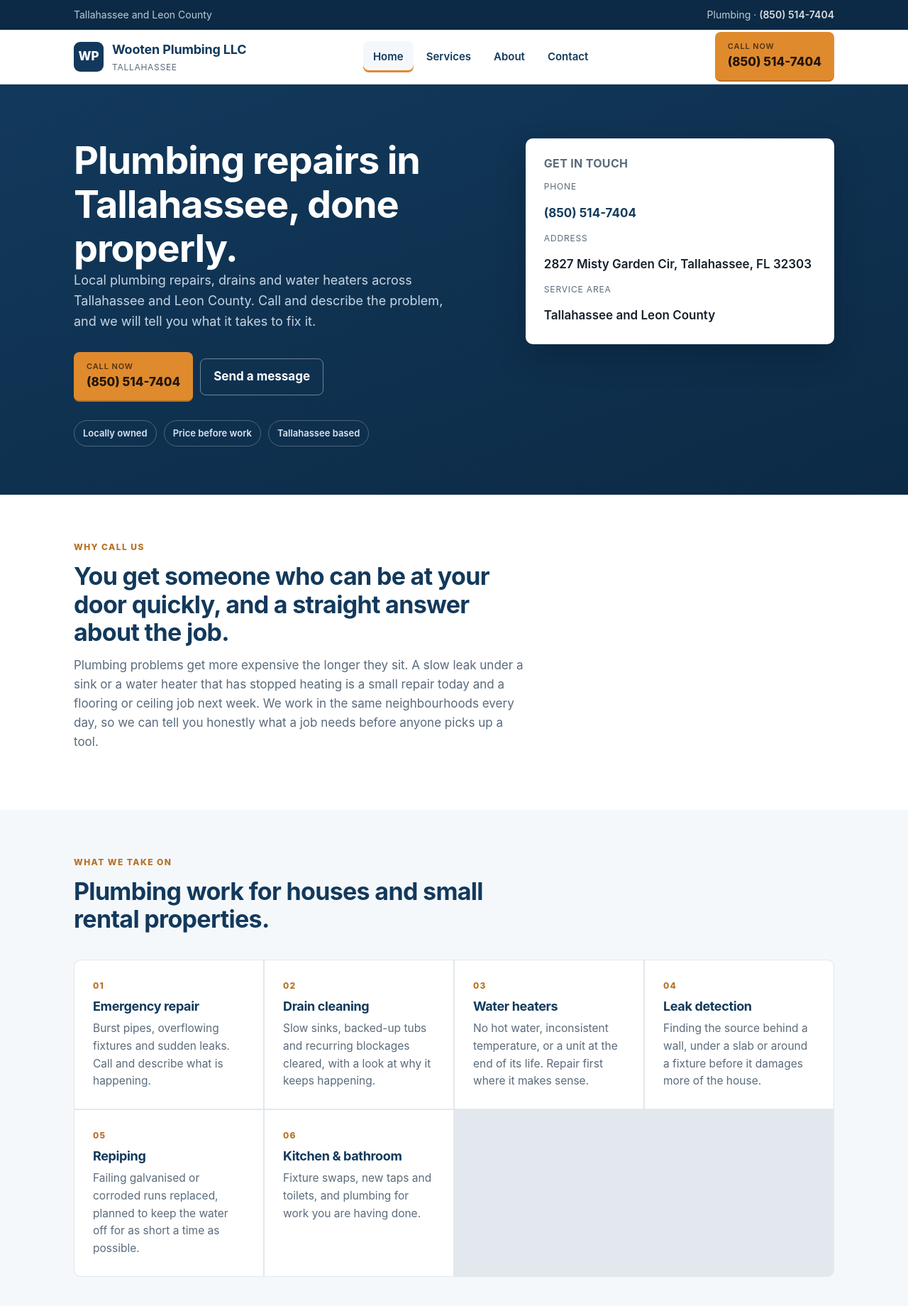
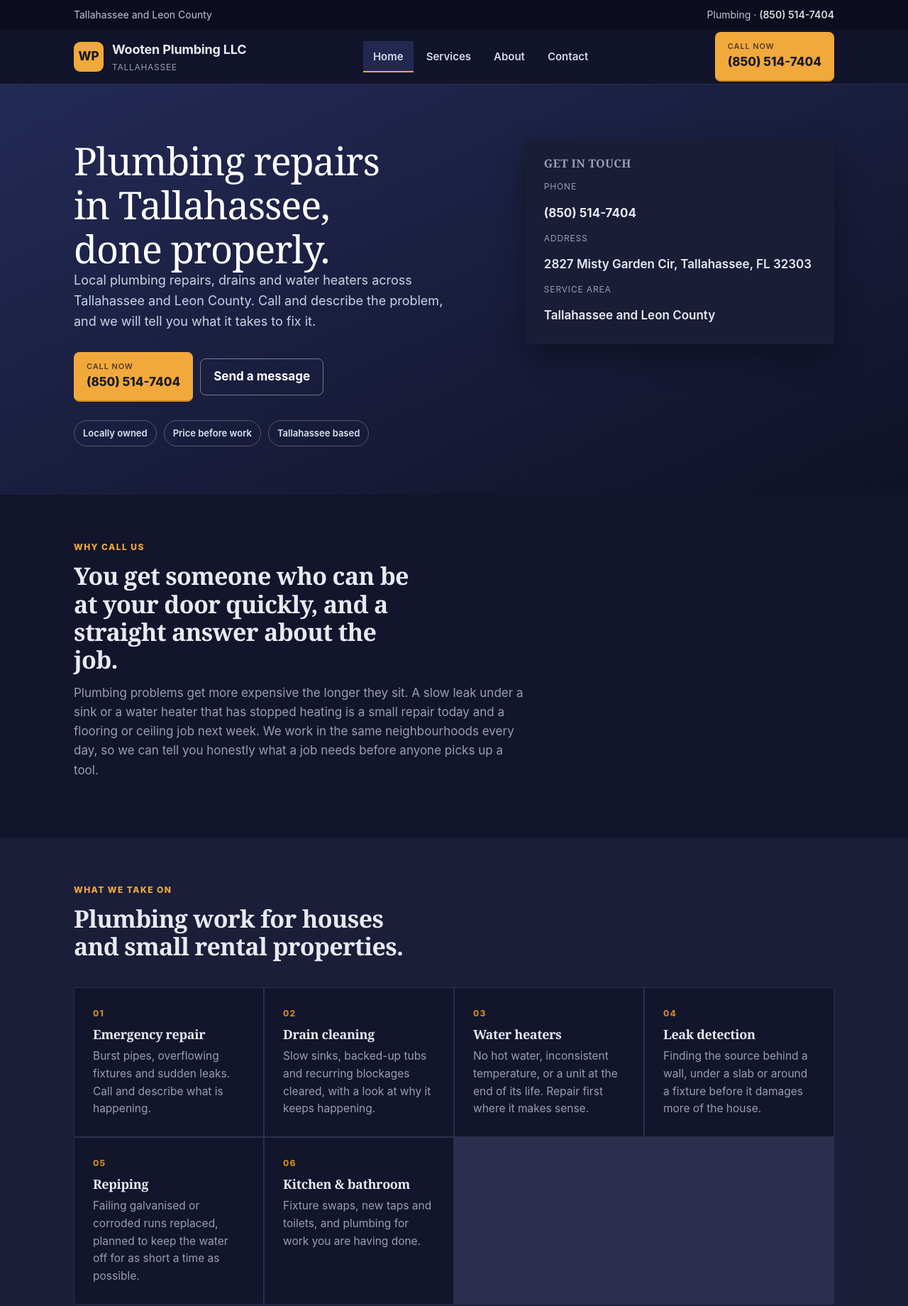
Before and after one commit to shulenbergerlogan-ops/lsdigitalsai-samples, a plain HTML site: page wooten-plumbing-llc/index.html in a window 1280 px wide. Shown: the top 1840 px of the page at 71% size. Drawn offline with Linux system fonts and the light colour scheme.

Commit message:
Publish wooten-plumbing-llc/index.html

```diff
--- a/wooten-plumbing-llc/index.html
+++ b/wooten-plumbing-llc/index.html
@@ -6,11 +6,11 @@
 <title>Wooten Plumbing LLC | Plumber in Tallahassee</title>
 <meta name="description" content="Wooten Plumbing LLC — plumber in Tallahassee. Local plumbing repairs, drains and water heaters across Tallahassee and Leon County. Call (850) 514-7404.">
 <style>
-  :root{--navy:#12395C;--navy-deep:#0C2A45;--accent:#E08A2E;--accent-dark:#B77125;--ink:#16202B;--muted:#5A6B7B;--line:#E2E8EE;--paper:#FFFFFF;--wash:#F5F8FB;--radius:10px;--sans:-apple-system,BlinkMacSystemFont,"Segoe UI",Roboto,Helvetica,Arial,sans-serif}
+  :root{--navy:#12395C;--navy-deep:#0C2A45;--accent:#E08A2E;--accent-dark:#B77125;--ink:#16202B;--muted:#5A6B7B;--line:#E2E8EE;--paper:#FFFFFF;--wash:#F5F8FB;--radius:10px;--sans:-apple-system,BlinkMacSystemFont,"Segoe UI",Roboto,Helvetica,Arial,sans-serif;--display:var(--sans);--accent-ink:#20160A}
   *{box-sizing:border-box}
   html{scroll-behavior:smooth}
   body{margin:0;font-family:var(--sans);color:var(--ink);background:var(--paper);-webkit-font-smoothing:antialiased;line-height:1.6;font-size:17px}
-  h1,h2,h3,h4{margin:0;line-height:1.15;letter-spacing:-0.02em;color:var(--navy)}
+  h1,h2,h3,h4{margin:0;line-height:1.15;letter-spacing:-0.02em;color:var(--navy);font-family:var(--display)}
   p{margin:0 0 1em} a{color:var(--navy)} .wrap{max-width:1120px;margin:0 auto;padding:0 24px}
   .topbar{background:var(--navy-deep);color:#DCE6EF;font-size:14px}
   .topbar .wrap{display:flex;justify-content:space-between;align-items:center;gap:16px;min-height:42px;flex-wrap:wrap}
@@ -25,7 +25,7 @@
   nav.pages button{font:inherit;font-size:15px;font-weight:600;color:var(--navy);background:none;border:0;padding:10px 14px;border-radius:8px;cursor:pointer}
   nav.pages button:hover{background:var(--wash)}
   nav.pages button[aria-current="page"]{background:var(--wash);box-shadow:inset 0 -3px 0 var(--accent)}
-  .callbtn{display:inline-flex;align-items:center;gap:9px;background:var(--accent);color:#20160A;text-decoration:none;font-weight:800;padding:12px 18px;border-radius:8px;white-space:nowrap;border-bottom:2px solid var(--accent-dark)}
+  .callbtn{display:inline-flex;align-items:center;gap:9px;background:var(--accent);color:var(--accent-ink);text-decoration:none;font-weight:800;padding:12px 18px;border-radius:8px;white-space:nowrap;border-bottom:2px solid var(--accent-dark)}
   .callbtn:hover{filter:brightness(1.05)}
   .callbtn small{display:block;font-weight:600;font-size:11px;letter-spacing:.08em;text-transform:uppercase;opacity:.75}
   .page[hidden]{display:none}
@@ -72,7 +72,7 @@
   .form label{display:block;font-size:13px;font-weight:700;letter-spacing:.04em;text-transform:uppercase;color:var(--muted);margin:0 0 6px}
   .form input,.form textarea{width:100%;font:inherit;font-size:16px;padding:11px 13px;border:1px solid #CBD6E1;border-radius:8px;margin-bottom:16px;background:#fff;color:var(--ink)}
   .form textarea{min-height:110px;resize:vertical}
-  .form button{font:inherit;font-weight:800;background:var(--accent);color:#20160A;border:0;border-bottom:2px solid var(--accent-dark);padding:13px 20px;border-radius:8px;cursor:pointer;width:100%}
+  .form button{font:inherit;font-weight:800;background:var(--accent);color:var(--accent-ink);border:0;border-bottom:2px solid var(--accent-dark);padding:13px 20px;border-radius:8px;cursor:pointer;width:100%}
   .form .note{font-size:13px;color:var(--muted);margin:12px 0 0}
   .steps{margin:0;padding:0;list-style:none;counter-reset:s;display:grid;gap:22px}
   .steps li{counter-increment:s;position:relative;padding-left:44px;color:var(--muted);font-size:15.5px}
@@ -92,8 +92,34 @@
     section.block{padding:48px 0}
   }
 </style>
+<style>body.th-midnight{--navy:#E9E9F2;--navy-deep:#0C0E1F;--accent:#F2A93B;--accent-dark:#CE8A1F;--ink:#E9E9F2;--muted:#9A9DB4;--line:#2B2F4D;--paper:#12152B;--wash:#1A1E38;--radius:2px;--accent-ink:#181A26;--display:Georgia,"Times New Roman",serif}
+
+body.th-midnight header.site{background:rgba(18,21,43,0.95);border-bottom-color:var(--line)}
+body.th-midnight .topbar{background:#0C0E1F}
+body.th-midnight .brand small{color:var(--muted)}
+body.th-midnight .mark{background:var(--accent);color:var(--accent-ink)}
+body.th-midnight nav.pages button{color:#D6D8E8;border-radius:0}
+body.th-midnight nav.pages button[aria-current="page"]{background:#232850;box-shadow:inset 0 -2px 0 var(--accent)}
+body.th-midnight .hero{background:linear-gradient(155deg,#232A55 0%,#101227 100%)}
+body.th-midnight .hero h1{font-weight:400}
+body.th-midnight .card-quick{background:#191D36;color:var(--ink);box-shadow:0 18px 40px rgba(0,0,0,0.35)}
+body.th-midnight .card-quick h3,body.th-midnight .card-quick dt{color:var(--muted)}
+body.th-midnight .svc{background:var(--line);border-color:var(--line)}
+body.th-midnight .svc article{background:var(--paper)}
+body.th-midnight .svc article p,body.th-midnight details.faq p,body.th-midnight .lede{color:var(--muted)}
+body.th-midnight details.faq{border-top-color:var(--line)}
+body.th-midnight details.faq summary{color:var(--navy)}
+body.th-midnight .form{background:#191D36;border-color:var(--line)}
+body.th-midnight .form input,body.th-midnight .form textarea{background:#101227;color:var(--ink);border-color:#333857}
+body.th-midnight .form label{color:var(--muted)}
+body.th-midnight .band{background:#0C0E1F}
+body.th-midnight .steps li:before{background:#22264A;color:var(--navy)}
+body.th-midnight .facts b{color:var(--navy)}
+body.th-midnight .eyebrow{color:var(--accent)}
+body.th-midnight .ghost{border-color:#D6D8E8;color:#D6D8E8}
+</style>
 </head>
-<body>
+<body class="th-midnight">
 
 <div class="topbar">
   <div class="wrap">
```
